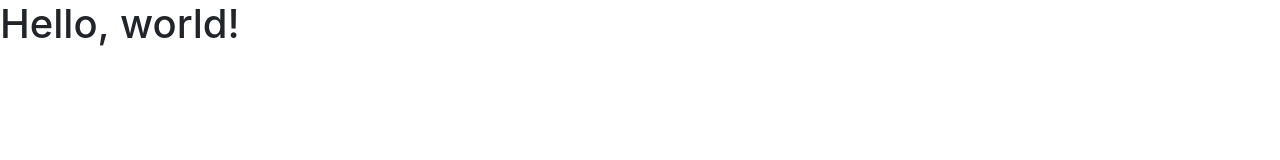
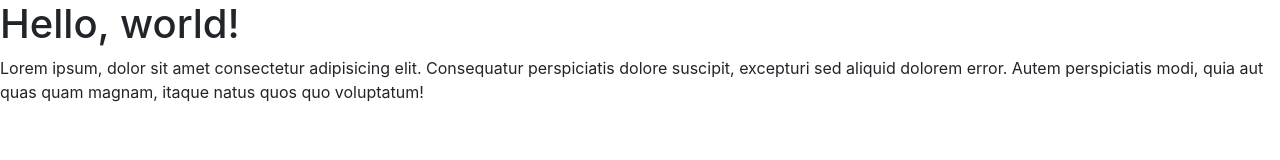
Before and after one commit to coderstella/mydemoproject, a plain HTML site: page index.html in a window 1280 px wide. Drawn offline with nearby package versions, Linux system fonts and the light colour scheme.

Commit message:
para added

```diff
--- a/index.html
+++ b/index.html
@@ -12,7 +12,7 @@
   </head>
   <body>
     <h1>Hello, world!</h1>
-
+    <p>Lorem ipsum, dolor sit amet consectetur adipisicing elit. Consequatur perspiciatis dolore suscipit, excepturi sed aliquid dolorem error. Autem perspiciatis modi, quia aut quas quam magnam, itaque natus quos quo voluptatum!</p>
     <!-- Optional JavaScript -->
     <!-- jQuery first, then Popper.js, then Bootstrap JS -->
     <script src="https://code.jquery.com/jquery-3.2.1.slim.min.js" integrity="sha384-KJ3o2DKtIkvYIK3UENzmM7KCkRr/rE9/Qpg6aAZGJwFDMVNA/GpGFF93hXpG5KkN" crossorigin="anonymous"></script>
```
